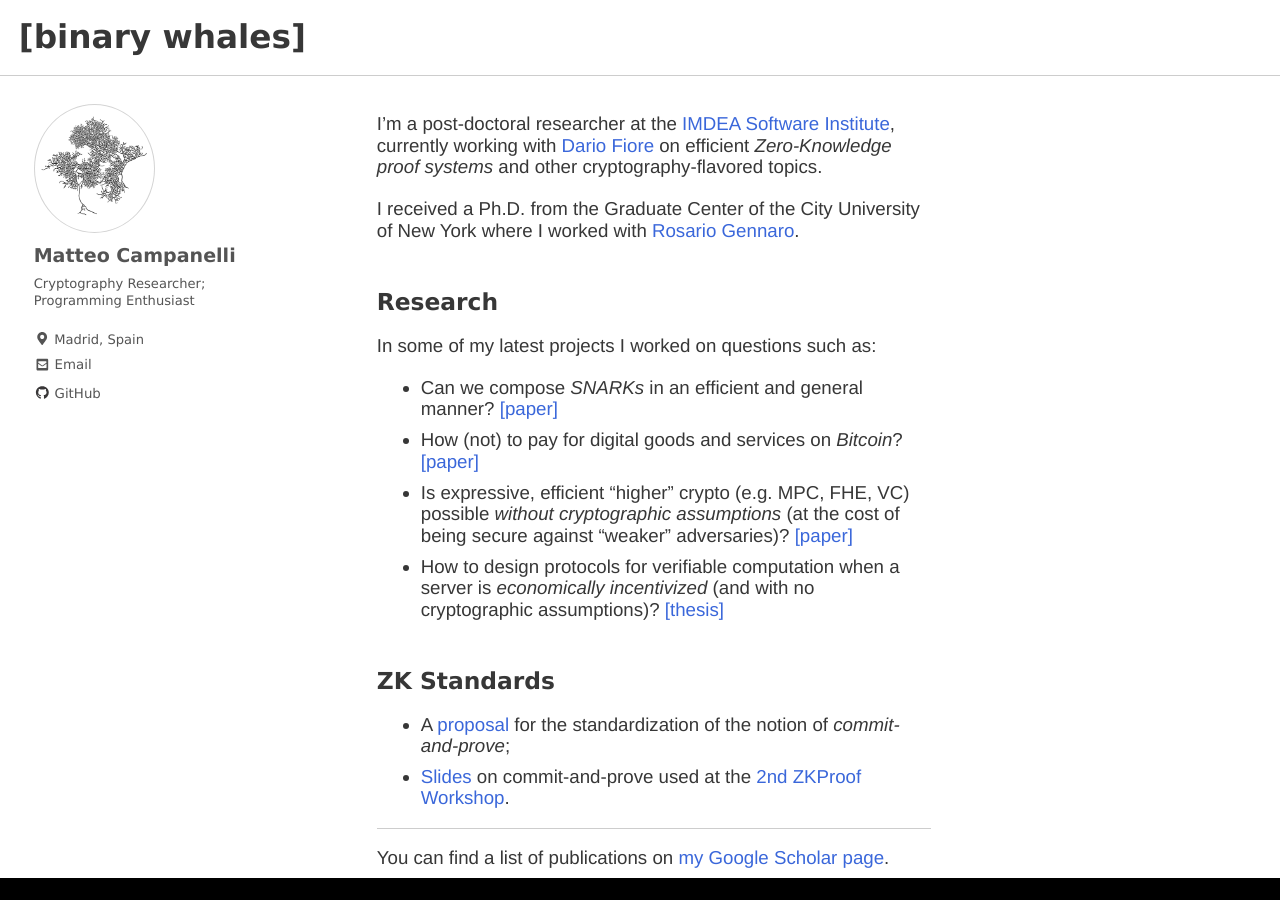
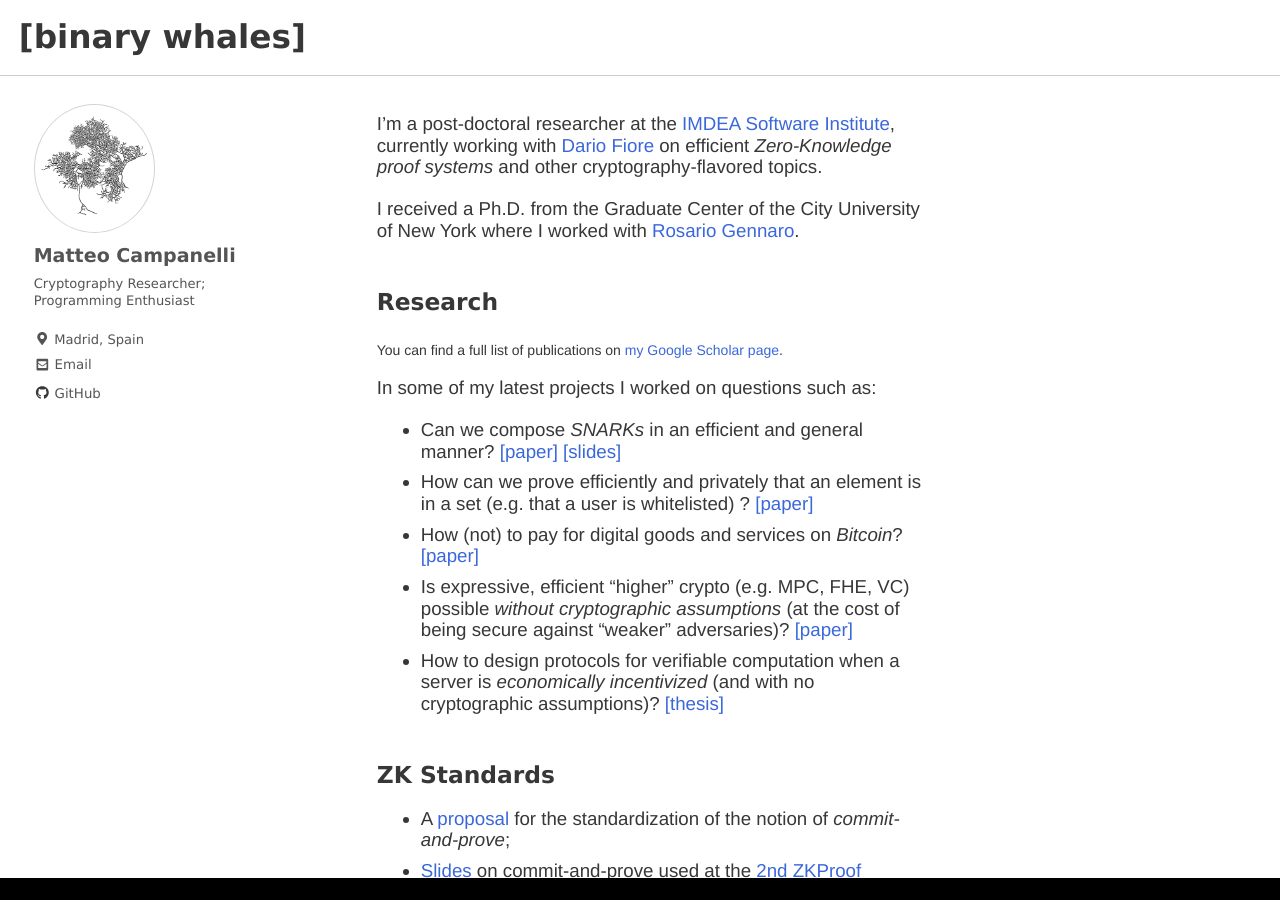
Before and after one commit to matteocam/matteocam.github.io, a Jekyll site: the page built from index.md, in a window 1280 px wide and 900 px high. Built offline with Jekyll 4.4.1, drawn with Linux system fonts in a browser that asks for light colours; nearby versions of some CDN libraries; some web fonts are replaced; a script that is not in the unit is left out.

Commit message:
Added stuff

```diff
--- a/index.md
+++ b/index.md
@@ -12,9 +12,11 @@ I'm a post-doctoral researcher at the [IMDEA Software Institute](https://softwar
 I received a Ph.D. from the Graduate Center of the City University of New York where I worked with [Rosario Gennaro](http://www-cs.ccny.cuny.edu/~rosario/).
 
 ## Research
+<sub>You can find a full list of publications on [my Google Scholar page](https://scholar.google.com/citations?user=8xba6isAAAAJ&hl=en&oi=ao).</sub>
 
 In some of my latest projects I worked on questions such as:
-- Can we compose *SNARKs* in an efficient and general manner? [[paper]](https://eprint.iacr.org/2019/142)
+- Can we compose *SNARKs* in an efficient and general manner? [[paper]](https://eprint.iacr.org/2019/142) [[slides]](assets/misc/legosnark-amsterdam19.pdf)
+- How can we prove efficiently and privately that an element is in a set (e.g. that a user is whitelisted) ? [[paper]](https://eprint.iacr.org/2019/1255)
 - How (not) to pay for digital goods and services on *Bitcoin*? [[paper]](https://eprint.iacr.org/2017/566)
 - Is expressive, efficient "higher" crypto (e.g. MPC, FHE, VC) possible *without cryptographic assumptions* (at the cost of being secure against "weaker" adversaries)? [[paper]](https://eprint.iacr.org/2018/297)
 - How to design protocols  for verifiable computation when a server is *economically incentivized* (and with no cryptographic assumptions)? [[thesis]](https://academicworks.cuny.edu/cgi/viewcontent.cgi?article=3823&context=gc_etds)
```
Also changed, not shown: other parts of index.md (+0 -1 lines).
